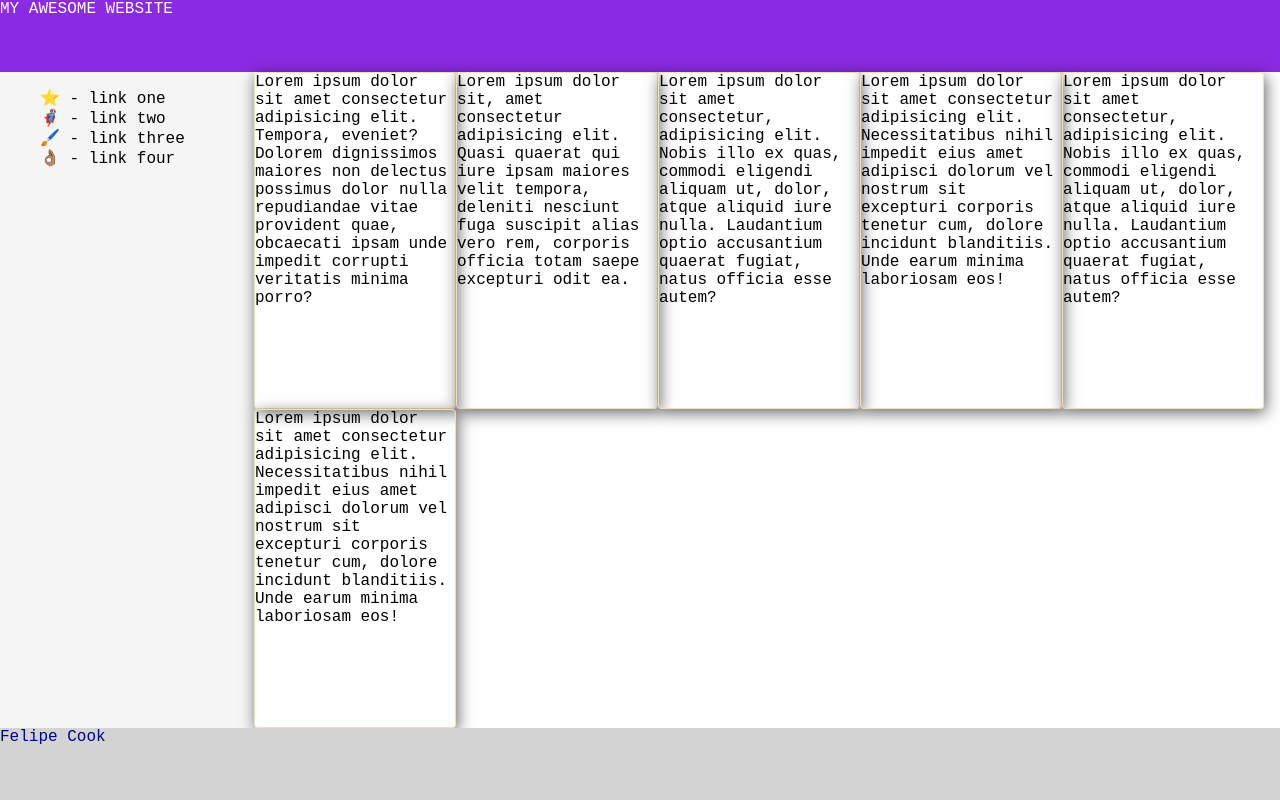
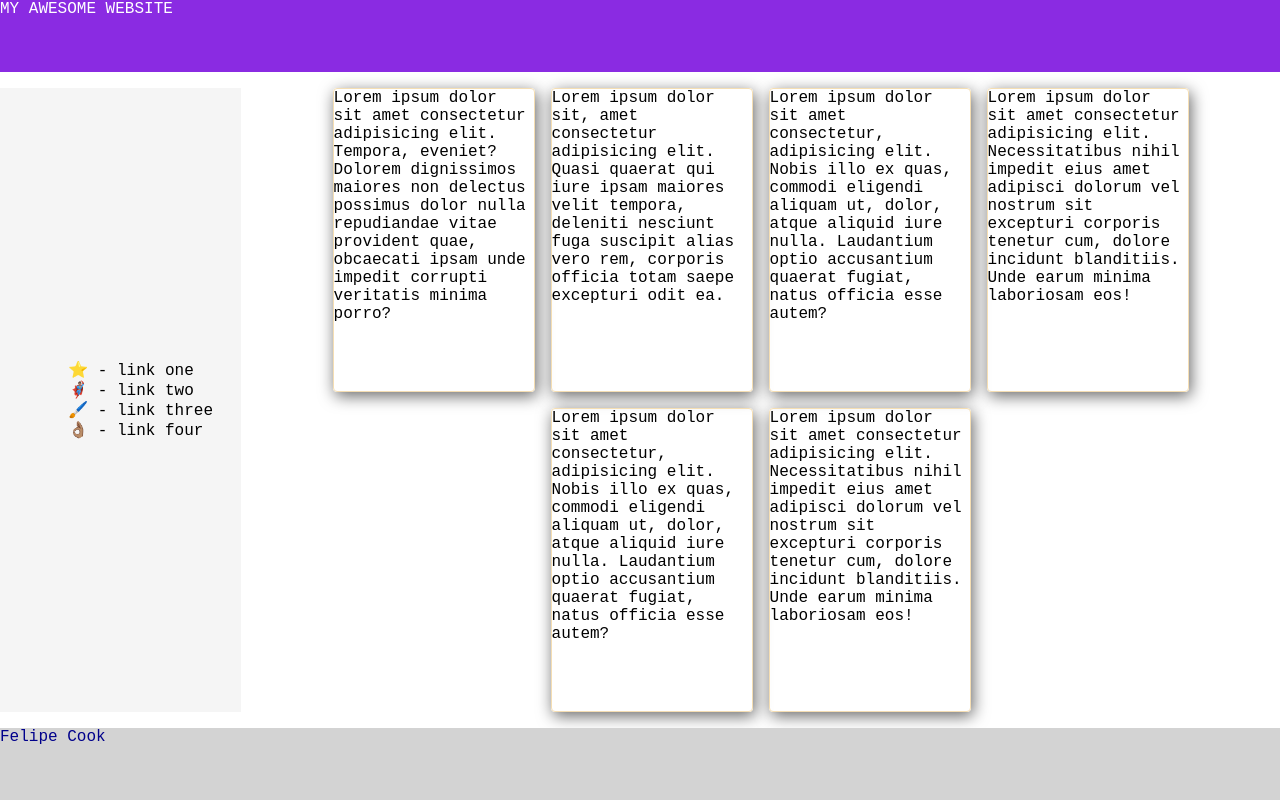
Before and after one commit to felipecook/practice-css-website-full, a plain HTML site: page index.html in a window 1280 px wide. Drawn offline with Linux system fonts and the light colour scheme.

Commit message:
kinda lost

```diff
--- a/styles.css
+++ b/styles.css
@@ -5,6 +5,7 @@ body {
   display: flex;
   flex-direction: column;
   justify-content: space-between;
+  gap: 16px;
 }
 
 .header {
@@ -22,9 +23,18 @@ body {
 .sidebar {
   width: 300px;
   background: whitesmoke;
+  display: flex;
+  flex-direction: column;
+  align-items: center;
+  justify-content: space-around;
 
 
+}
 
+.sidebar ul {
+  display: flex;
+  flex-direction: column;
+  justify-content: space-around;
 }
 
 .card {
@@ -34,11 +44,14 @@ body {
   width: 200px;
 
 
+
 }
 
 .main-content {
   display: flex;
   flex-wrap: wrap;
+  justify-content: center;
+  gap: 16px;
 
 
 }
```
